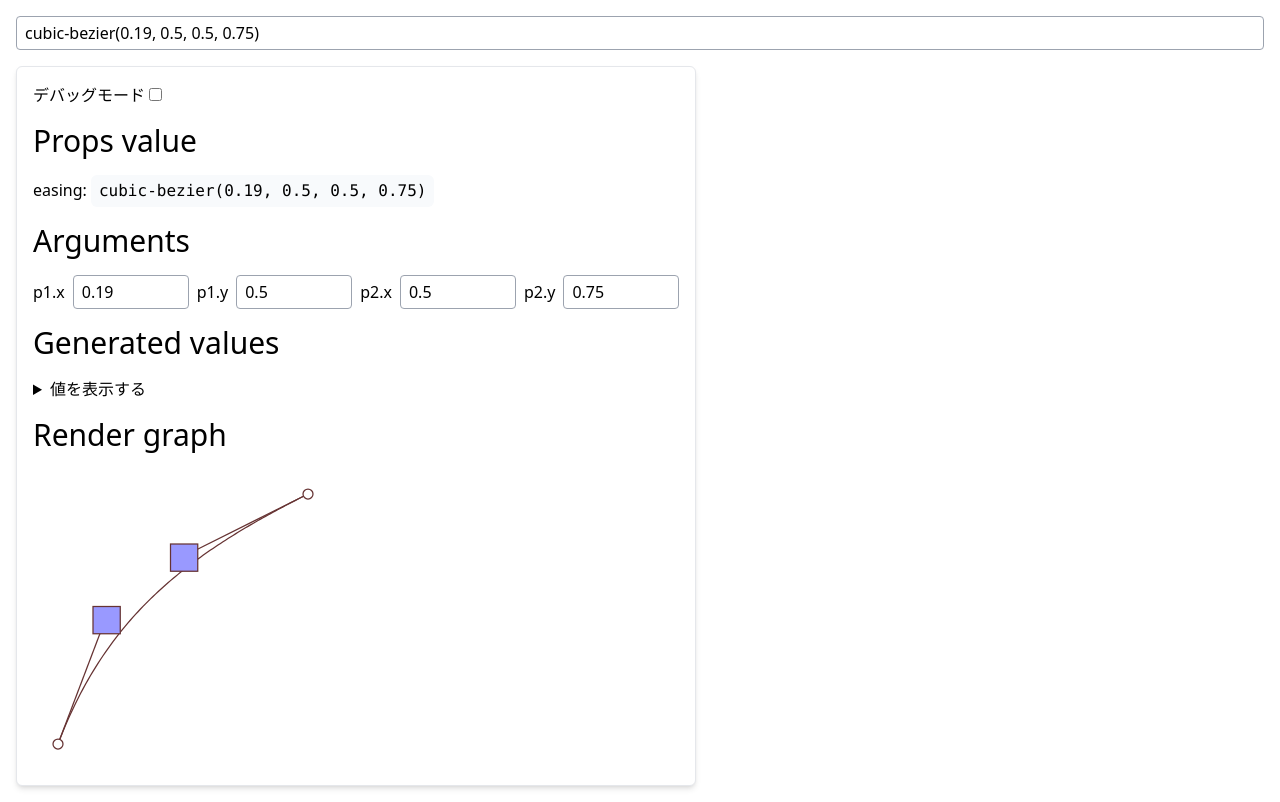
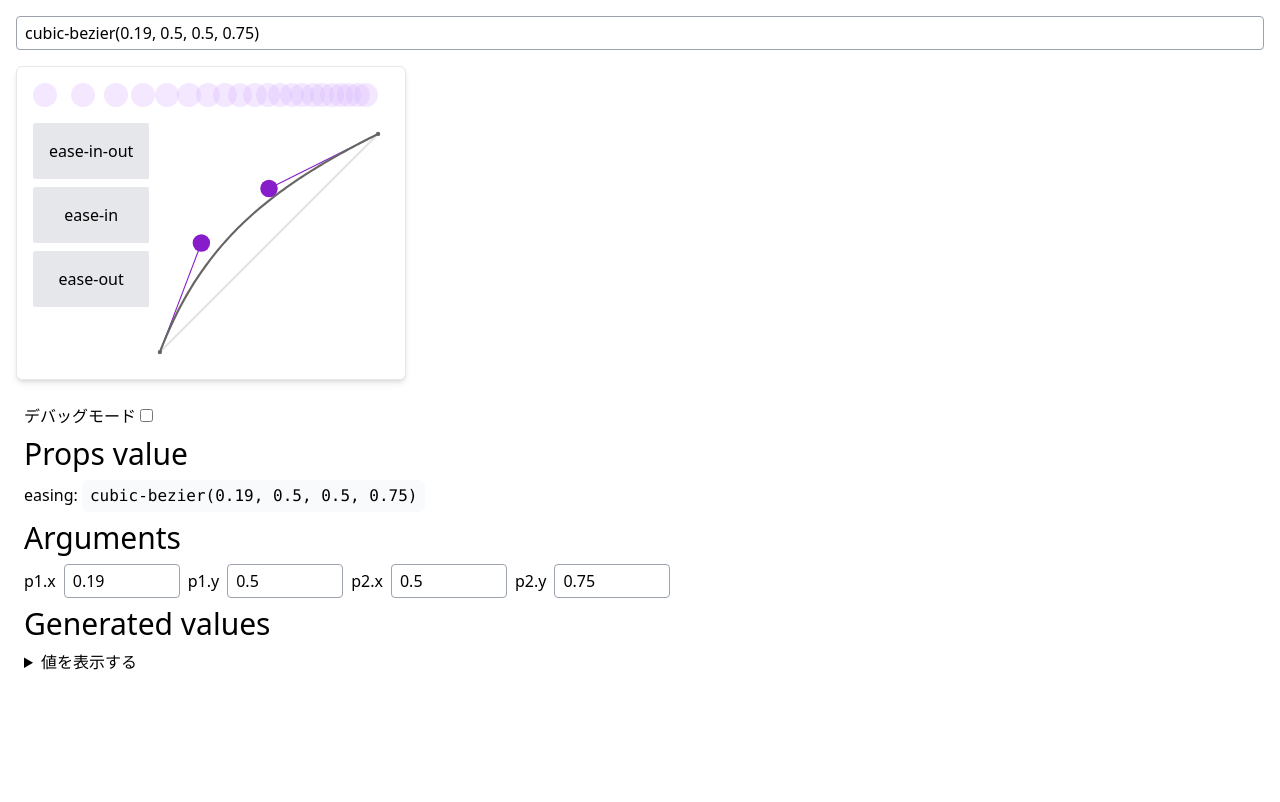
Before and after one commit to yosukedoke/cubic-bezier, a Vue app: page / in a window 1280 px wide. Built offline with nearby package versions, Linux system fonts and the light colour scheme.

Commit message:
レイアウトの微調整とイージングモーションの仮実装

```diff
--- a/src/views/components/CubicBezierEditor.vue
+++ b/src/views/components/CubicBezierEditor.vue
@@ -27,10 +27,15 @@ export default defineComponent({
     const args = useEasingArgs(easing, onUpdated)
     const values = useCubicBezier(args)
 
+    const onClick = (easing: string) => {
+      emit('update:easing', easing)
+    }
+
     return {
       debug,
       args,
       values,
+      onClick,
     }
   },
 })
@@ -38,6 +43,51 @@ export default defineComponent({
 <template>
   <section class="p-4 border rounded-md bg-white shadow-md">
     <div class="flex flex-col gap-4">
+      <div class="relative h-6" style="width: 90%">
+        <template v-for="(v, i) in values" :key="v">
+          <transition name="fade" appear mode="in-out">
+            <div v-if="i % 5 === 0" :style="`transition-delay: ${v * 1}s;`">
+              <span
+                :style="`left: ${ v * 100}%;`"
+                class="inline-block rounded-full absolute bg-purple-300 w-6 h-6 opacity-30" />
+            </div>
+          </transition>
+        </template>
+      </div>
+      <div class="flex ">
+        <div class="flex flex-col gap-2">
+          <button class="p-4 bg-gray-200 rounded-sm" @click="onClick('cubic-bezier(0.4, 0, 0.6, 1)')">ease-in-out</button>
+          <button class="p-4 bg-gray-200 rounded-sm" @click="onClick('cubic-bezier(0.4, 0, 1, 1)')">ease-in</button>
+          <button class="p-4 bg-gray-200 rounded-sm" @click="onClick('cubic-bezier(0, 0, 0.6, 1)')">ease-out</button>
+        </div>
+        <div class="relative">
+          <DragableButton
+            :debug="debug"
+            :args="args"
+            :absolute="true"
+            :width="220"
+            :height="220"
+            style="top: 10px; left: 10px"
+          />
+          <curve-graph
+            v-model:p1x="args[0]"
+            v-model:p1y="args[1]"
+            v-model:p2x="args[2]"
+            v-model:p2y="args[3]"
+            :debug="debug"
+            :points="values"
+            :offset="5"
+            :width="240"
+            :height="240"
+            stroke="#633"
+            stroke-width="0.5"
+          />
+        </div>
+      </div>
+    </div>
+  </section>
+
+  <aside class="p-2 flex flex-col gap-2">
     <div>
       <label>デバッグモード
         <input v-model="debug" type="checkbox" />
@@ -95,31 +145,16 @@ export default defineComponent({
       </p>
     </details>
 
-      <h2 class="text-3xl">Render graph</h2>
+  </aside>
+</template>
+<style>
+.fade-enter-active,
+.fade-leave-active {
+  transition: opacity 0.5s ease;
+}
 
-      <div class="relative">
-        <DragableButton
-          :debug="debug"
-          :args="args"
-          :absolute="true"
-          :width="250"
-          :height="250"
-          style="top: 25px; left: 25px"
-        />
-        <curve-graph
-          v-model:p1x="args[0]"
-          v-model:p1y="args[1]"
-          v-model:p2x="args[2]"
-          v-model:p2y="args[3]"
-          :debug="debug"
-          :points="values"
-          :offset="10"
-          :width="300"
-          :height="300"
-          stroke="#633"
-          stroke-width="0.5"
-        />
-      </div>
-    </div>
-  </section>
-</template>
+.fade-enter-from,
+.fade-leave-to {
+  opacity: 0;
+}
+</style>
--- a/src/views/components/CurveGraph.vue
+++ b/src/views/components/CurveGraph.vue
@@ -85,24 +85,42 @@ export default CurveGraph
 <template>
   <svg xmlns="http://www.w3.org/2000/svg" :viewBox="viewBox" :width="width" :height="height">
       <rect v-if="debug" :x="offset" :y="offset" :width="100" :height="100" stroke-width="0.2" stroke="red" fill="transparent" />
+
+      <line :x1="startPoint.x" :y1="startPoint.y" :x2="endPoint.x" :y2="endPoint.y" stroke="#e3e3e3" stroke-width="1" />
+
+      <line
+        :x1="startPoint.x" :y1="startPoint.y" :x2="startHandle.x" :y2="startHandle.y"
+        stroke-width="0.5"
+        stroke="#871cca"
+      />
+      <line
+        :x1="endPoint.x" :y1="endPoint.y" :x2="endHandle.x" :y2="endHandle.y"
+        stroke-width="0.5"
+        stroke="#871cca"
+      />
+
       <polyline
         :points="points"
+        stroke="#666" stroke-width="1"
         fill="transparent"/>
+      <ellipse :cx="startPoint.x" :cy="startPoint.y" rx="1" ry="1" fill="#666" stroke-width="0" />
+      <ellipse :cx="endPoint.x" :cy="endPoint.y" rx="1" ry="1" fill="#666" stroke-width="0" />
+
       <!-- Handles -->
-      <line :x1="startPoint.x" :y1="startPoint.y" :x2="startHandle.x" :y2="startHandle.y" />
-      <line :x1="endPoint.x" :y1="endPoint.y" :x2="endHandle.x" :y2="endHandle.y" />
-      <rect
-        :x="startHandle.x - 5" :y="startHandle.y - 5"
-        width="10.9" height="10.9"
-        fill="#99F" label="Handle to control p1 point"
+      <ellipse
+        label="Handle to control p1 point"
+        :cx="startHandle.x" :cy="startHandle.y"
+        rx="4" ry="4"
+        fill="#871cca"
+        stroke-width="0"
         />
-      <rect
-        :x="endHandle.x - 5" :y="endHandle.y - 5"
+      <ellipse
+        abel="Handle to control p2 point"
+        :cx="endHandle.x" :cy="endHandle.y"
+        rx="4" ry="4"
         width="10.90" height="10.9"
-        fill="#99F" label="Handle to control p2 point"
+        fill="#871cca"
+        stroke-width="0"
       />
-
-      <ellipse :cx="startPoint.x" :cy="startPoint.y" rx="2" ry="2" fill="white" />
-      <ellipse :cx="endPoint.x" :cy="endPoint.y" rx="2" ry="2" fill="white" />
     </svg>
 </template>
--- a/src/views/components/DragableButton.vue
+++ b/src/views/components/DragableButton.vue
@@ -153,13 +153,13 @@ export default defineComponent({
       @mousemove="mousemove"
     >
       <button
-       :class="['w-8 h-8 absolute -translate-x-4 -translate-y-4', { border: debug }]" :style="buttonAStyle"
+       :class="['w-4 h-4 absolute -translate-x-2 -translate-y-2', { border: debug }]" :style="buttonAStyle"
         @mousedown="buttonA.mousedown"
         @mouseup="buttonA.mouseup"
       ></button>
 
       <button
-        :class="['w-8 h-8 absolute -translate-x-4 -translate-y-4', { border: debug }]" :style="buttonBStyle"
+        :class="['w-4 h-4 absolute -translate-x-2 -translate-y-2', { border: debug }]" :style="buttonBStyle"
         @mousedown="buttonB.mousedown"
         @mouseup="buttonB.mouseup"
       ></button>
```
Lines whose indentation alone changed are shown as unchanged.
